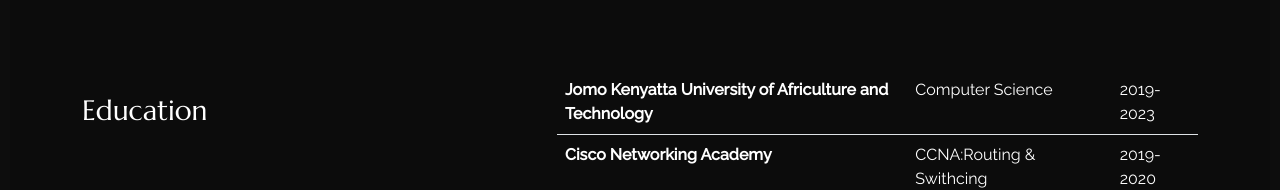
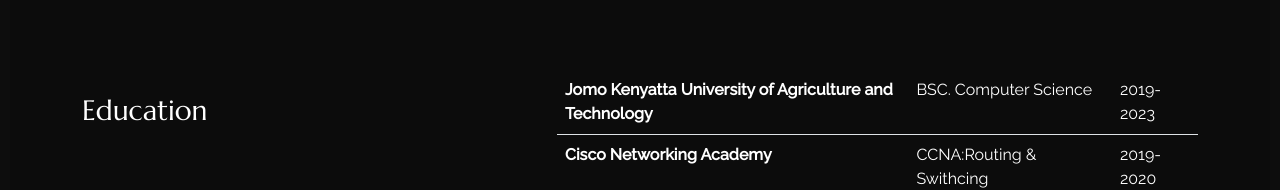
Before and after one commit to Raudin/muga-portfolio, a React (Create React App) app: page /about in a window 1280 px wide. Shown: the part 532-722 px from the top of the page. Built offline with nearby package versions, Linux system fonts and the light colour scheme.

Commit message:
Update content_option.js

```diff
--- a/src/content_option.js
+++ b/src/content_option.js
@@ -8,8 +8,8 @@
 const introdata = {
     title: "I’m Mark MUGA",
     animated: {
-        first: "I'm a tech enthusiast...",
-        second: ",a fullstack developer...",
+        first: "I'm a tech enthusiast,..",
+        second: "a fullstack developer...",
         third: "and a nerd for human-computer interaction.",
         fourth: "I'm something of a scientist myself. LOL!!",
     },
@@ -22,8 +22,8 @@
     aboutme: "As a computer science student who is passionate about software development, artificial intelligence, and problem solving, I have honed a set of special skills that prepares me for a variety of jobs in the IT sector. I have a solid foundation in programming and software design thanks to my education in computer science, and my interest in AI has helped me to keep up with the most recent advancements in this quickly-evolving subject. I am a well-rounded candidate for positions in software development, data analysis, and business development because of my technical abilities, capacity for complicated problem-solving, and interest in business. I can't wait to advance professionally, learn more, and have a positive influence on the tech sector.",
 };
 const schooling = [{
-    school: "Jomo Kenyatta University of Africulture and Technology",
-    course: "Computer Science",
+    school: "Jomo Kenyatta University of Agriculture and Technology",
+    course: "BSC. Computer Science",
     date: "2019-2023",
 },
 {
@@ -119,12 +119,12 @@
 const contactConfig = {
     YOUR_EMAIL: "markmuga72@gmail.com",
     YOUR_FONE: "+254-748-803-883",
-    description: "If you are interested in working with me or hiring me, see my details below or send me a message on the contact form.",
+    description: "If you are interested in working with me or hiring me, reach my socials or send me a message on the contact form.",
     // creat an emailjs.com account
     // check out this tutorial https://www.emailjs.com/docs/examples/reactjs/
     YOUR_SERVICE_ID: "service_fqduaws",
     YOUR_TEMPLATE_ID: "template_c93j13n",
-    YOUR_USER_ID: "sb01lyRtgVDlQBTFu",
+    YOUR_USER_ID: "fZzpIMiKhQqfWoNuDvPIP",
 };
 
 const socialprofils = {
```
